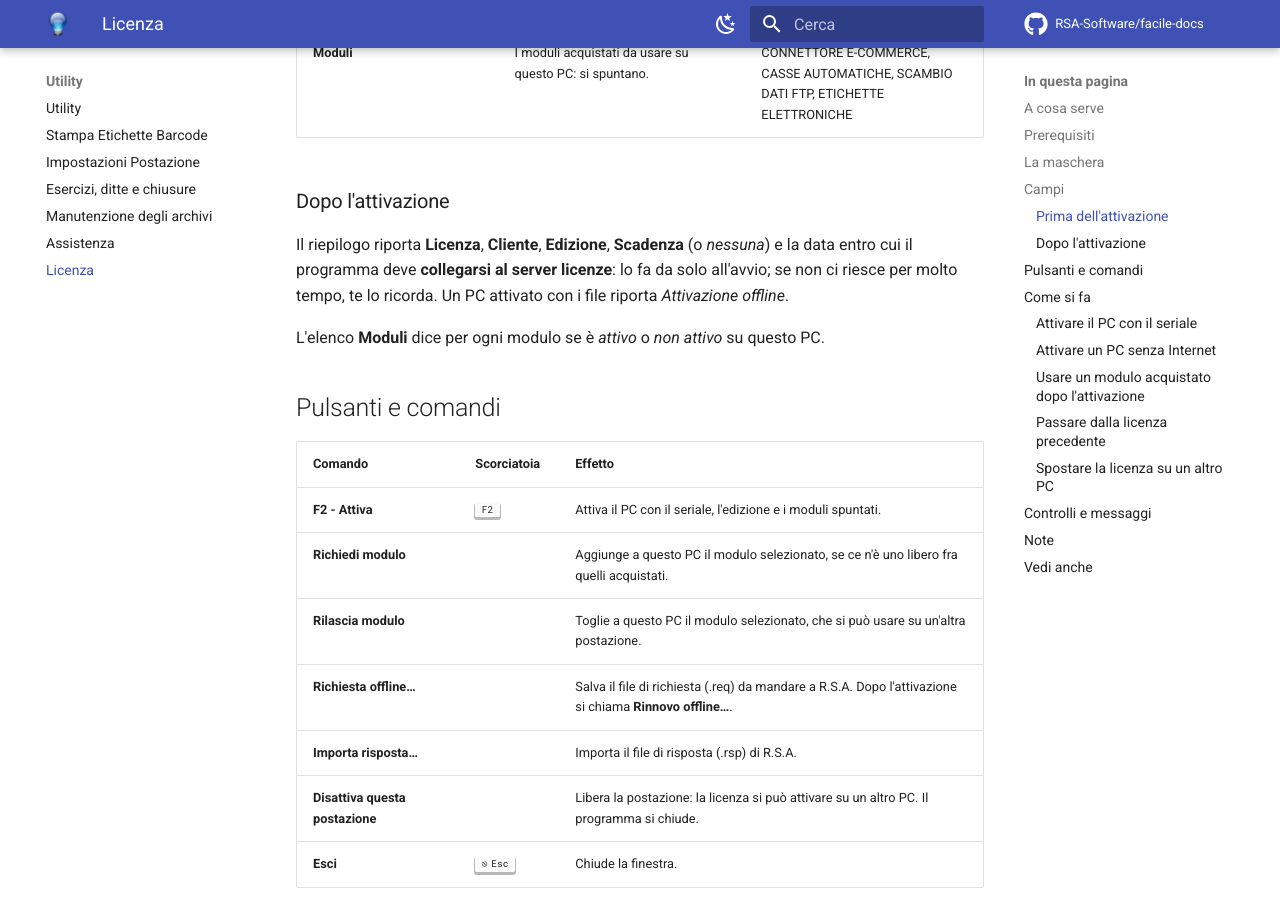
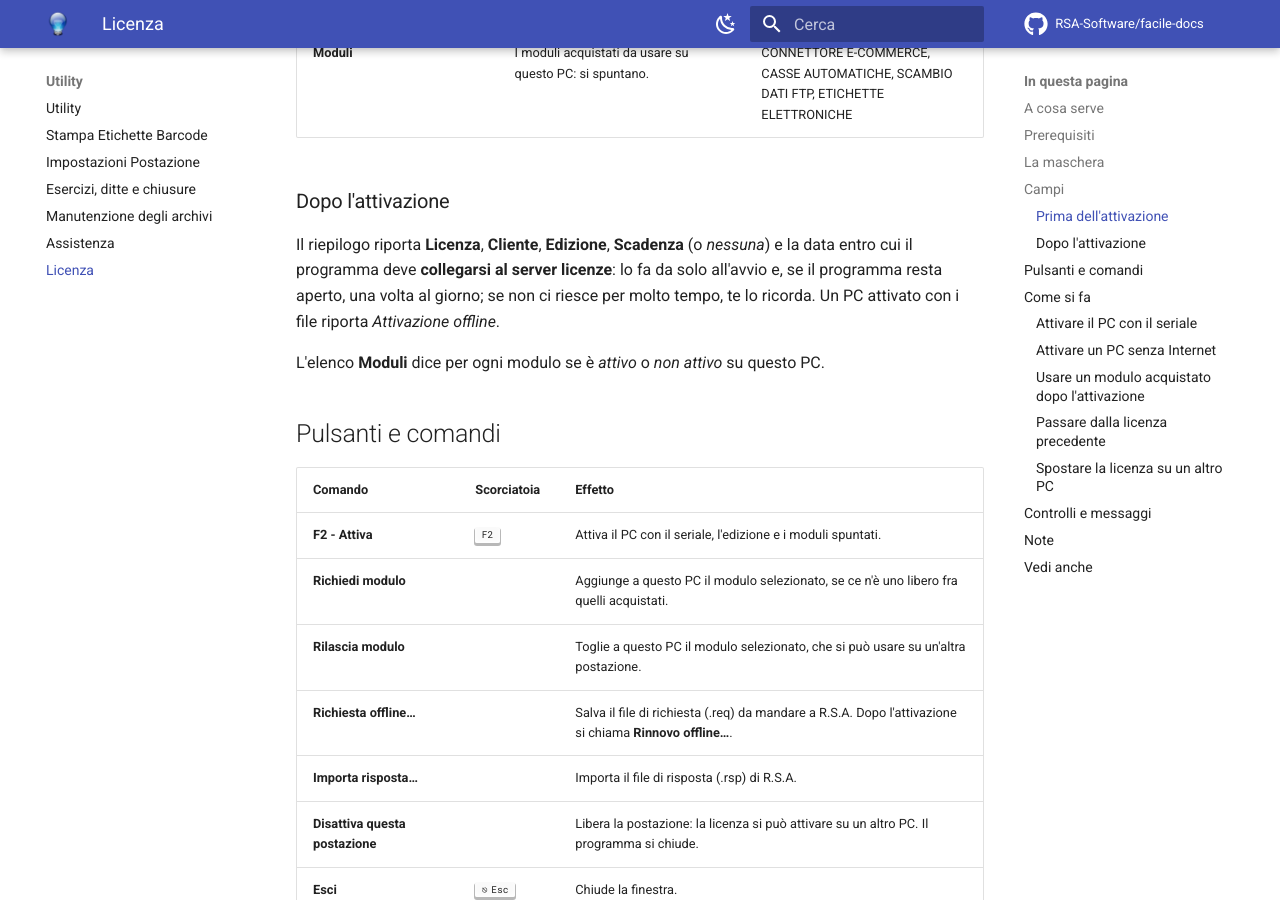
Before and after one commit to RSA-Software/facile-docs, an MkDocs documentation site: the page built from docs/moduli/utility/gestione-licenza.md, in a window 1280 px wide and 900 px high, scrolled down 3291 px. Built offline with MkDocs 1.6.1 and Material for MkDocs 9.7.7, drawn with Linux system fonts in a browser that asks for light colours; comment, search, counter and statistics services are not loaded; some of the changed text lies outside the part shown.

Commit message:
Licenza: il programma controlla la licenza anche mentre resta aperto
Co-Authored-By: Claude Opus 5.5 (1M context) <noreply@anthropic.com>
Claude-Session: https://claude.ai/code/session_011tfp52SvzHG7fbrhMBRhR8

```diff
--- a/docs/moduli/utility/gestione-licenza.md
+++ b/docs/moduli/utility/gestione-licenza.md
@@ -78,8 +78,8 @@ comparire ogni volta.
 
 Il riepilogo riporta **Licenza**, **Cliente**, **Edizione**, **Scadenza** (o
 *nessuna*) e la data entro cui il programma deve **collegarsi al server
-licenze**: lo fa da solo all'avvio; se non ci riesce per molto tempo, te lo
-ricorda. Un PC attivato con i file riporta *Attivazione offline*.
+licenze**: lo fa da solo all'avvio e, se il programma resta aperto, una volta
+al giorno; se non ci riesce per molto tempo, te lo ricorda. Un PC attivato con i file riporta *Attivazione offline*.
 
 L'elenco **Moduli** dice per ogni modulo se è *attivo* o *non attivo* su
 questo PC.
@@ -167,7 +167,9 @@ l'**Attivazione**: comunicali a R.S.A., che libera la postazione.
 | *Operazione 105: funzione scambio dati FTP non abilitata su questo PC. Per abilitarla rivolgersi a R.S.A. Software: rsa@rsaweb.com, tel. 0941 563653.* | Nel registro di un'operazione automatica: il PC non ha il modulo che l'operazione richiede. Numero e modulo cambiano con l'operazione; per i comandi di trasferimento ai punti vendita il testo comincia con *Comando* e il numero del comando. L'operazione non parte. | Contatta R.S.A. per il modulo; se è già acquistato, richiedilo con **Richiedi modulo**. |
 
 All'avvio, se la licenza non permette di lavorare, compare una finestra con
-il motivo e i pulsanti **Riprova**, **Licenza…** ed **Esci**:
+il motivo e i pulsanti **Riprova**, **Licenza…** ed **Esci**. La stessa
+finestra compare anche mentre lavori, se nel frattempo la licenza cambia: il
+programma lo controlla da solo, senza bisogno di riavviarlo.
 
 | Messaggio | Causa | Cosa fare |
 |---|---|---|
```
